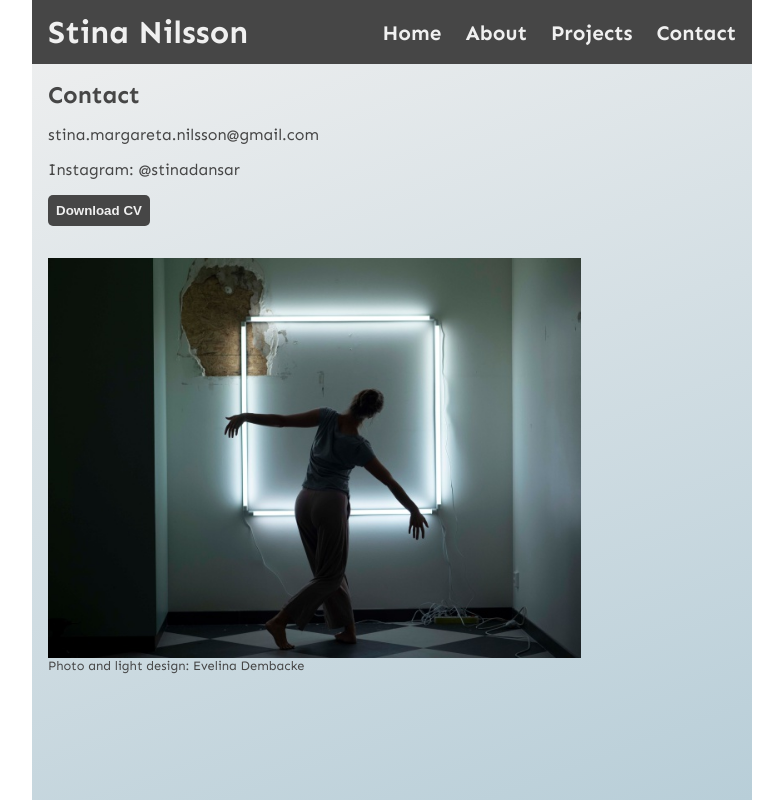
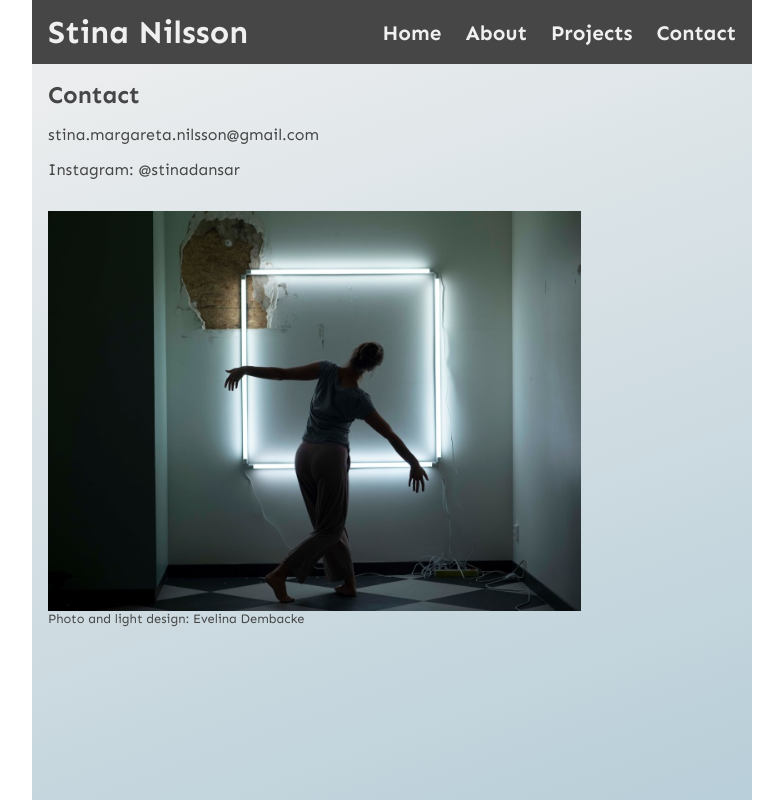
Before and after one commit to codeballet/stina-project, a React (Vite) app: page /contact in a window 1280 px wide. Shown: the whole page, without its empty margins (248-1031 px from the left). Built offline with nearby package versions, Linux system fonts and the light colour scheme.

Commit message:
feat: remove CV button; favicon; spelling; contact a tags

```diff
--- a/index.html
+++ b/index.html
@@ -2,13 +2,13 @@
 <html lang="en">
     <head>
         <meta charset="UTF-8" />
-        <link rel="icon" type="image/svg+xml" href="/vite.svg" />
+        <link rel="icon" type="image/svg+xml" href="src/assets/s.svg" />
         <link
             rel="stylesheet"
             href="https://fonts.googleapis.com/css2?family=Material+Symbols+Outlined:opsz,wght,FILL,GRAD@20..48,100..700,0..1,-50..200&icon_names=close,menu"
         />
         <meta name="viewport" content="width=device-width, initial-scale=1.0" />
-        <title>Stina</title>
+        <title>Dance</title>
     </head>
     <body>
         <div id="root"></div>
--- a/src/css/contact.css
+++ b/src/css/contact.css
@@ -9,19 +9,13 @@
         flex-direction: column;
         gap: 1rem;
 
-        .contact-download {
-            a {
-                .contact-button {
-                    background-color: var(--color-nav);
-                    color: var(--color-background);
-                    font-weight: 600;
-                    padding: 0.5rem;
-                }
+        .contact-details {
+            align-self: flex-start;
+        }
 
-                .contact-button:hover {
-                    color: var(--color-hover);
-                }
-            }
+        .contact-details:hover {
+            color: black;
+            font-weight: 600;
         }
     }
 
--- a/src/data.ts
+++ b/src/data.ts
@@ -40,14 +40,14 @@ export const projects: IProject[] = [
         img: imgProject03Url,
         credits: "Photo: Marcus Gyllborg",
         title: "NECESSITIES ",
-        info: "Improvisation collaboration between Ingo Reulecke and Stina Nilsson, dance and Klaus Janek, double bass/electronics. Fylkingen in Stockholm, Konstnärshuset Svavel och Birkagårdens Folkets hus in Jönköping 2024",
+        info: "Improvisation collaboration between Ingo Reulecke and Stina Nilsson, dance and Klaus Janek, double bass/electronics. Fylkingen in Stockholm, Konstnärshuset Svavel and Birkagårdens Folkets hus in Jönköping 2024",
     },
     {
         id: 4,
         img: imgProject04Url,
         credits: "Photo: Marcus Gyllborg",
         title: "KOLOSSAL FRIHET",
-        info: "Performance about death, hope and vacuum cleaning. Site specific in a rhododhendron bush 2024. Dance and choreography: Stina Nilsson. Light design: Evelina Dembacke. Sound: Camilla Wahlstedt. Supported by Musik- och teatervänner, Riksteatern och Jönköpings kommun.",
+        info: "Performance about death, hope and vacuum cleaning. Site specific in a rhododhendron bush 2024. Dance and choreography: Stina Nilsson. Light design: Evelina Dembacke. Sound: Camilla Wahlstedt. Supported by Musik- and teatervänner, Riksteatern och Jönköpings kommun.",
     },
     {
         id: 5,
@@ -124,7 +124,7 @@ export const projects: IProject[] = [
         img: imgProject15Url,
         credits: "Photo: Evelina Dembacke",
         title: "ART ZONE 1, 2 AND 3",
-        info: "Art installations in abandoned shop premises in city centers around Jönköping. With dancer Isabell Karlsson, light artist Evelina Dembacke and painter Helena Boström. 2020 - 2021. Supported by Tranås Kommun, Region Jönköpings län, Studio SIlk.",
+        info: "Art installations in abandoned shop premises in city centers around Jönköping. With dancer Isabell Karlsson, light artist Evelina Dembacke and painter Helena Boström. 2020 - 2021. Supported by Tranås Kommun, Region Jönköpings län, Studio Silk.",
     },
     {
         id: 16,
--- a/src/pages/Contact.tsx
+++ b/src/pages/Contact.tsx
@@ -1,6 +1,4 @@
 import { ReactElement } from "react";
-import { Link } from "react-router-dom";
-import cvpdf from "../assets/cv-stina.pdf";
 import imgContactUrl from "../assets/imgs/img-stina-contact-web.jpg";
 
 export function Contact(): ReactElement {
@@ -8,18 +6,18 @@ export function Contact(): ReactElement {
         <div className="contact">
             <article className="contact-content">
                 <h2>Contact</h2>
-                <p>stina.margareta.nilsson@gmail.com</p>
-                <p>Instagram: @stinadansar</p>
-                <div className="contact-download">
-                    <Link
-                        to={cvpdf}
-                        download="cv-stina-nilsson"
-                        target="_blank"
-                        rel="noreferrer"
-                    >
-                        <button className="contact-button">Download CV</button>
-                    </Link>
-                </div>
+                <a
+                    className="contact-details"
+                    href="mailto:stina.margareta.nilsson@gmail.com?subject=Website inquiry"
+                >
+                    stina.margareta.nilsson@gmail.com
+                </a>
+                <a
+                    className="contact-details"
+                    href="https://www.instagram.com/stinadansar/"
+                >
+                    Instagram: @stinadansar
+                </a>
             </article>
             <figure className="contact-figure">
                 <img
```
Also changed, not shown: TODO.txt (added), src/assets/s.svg (added), 1 other file (tests, documents, lock files or other folders).
